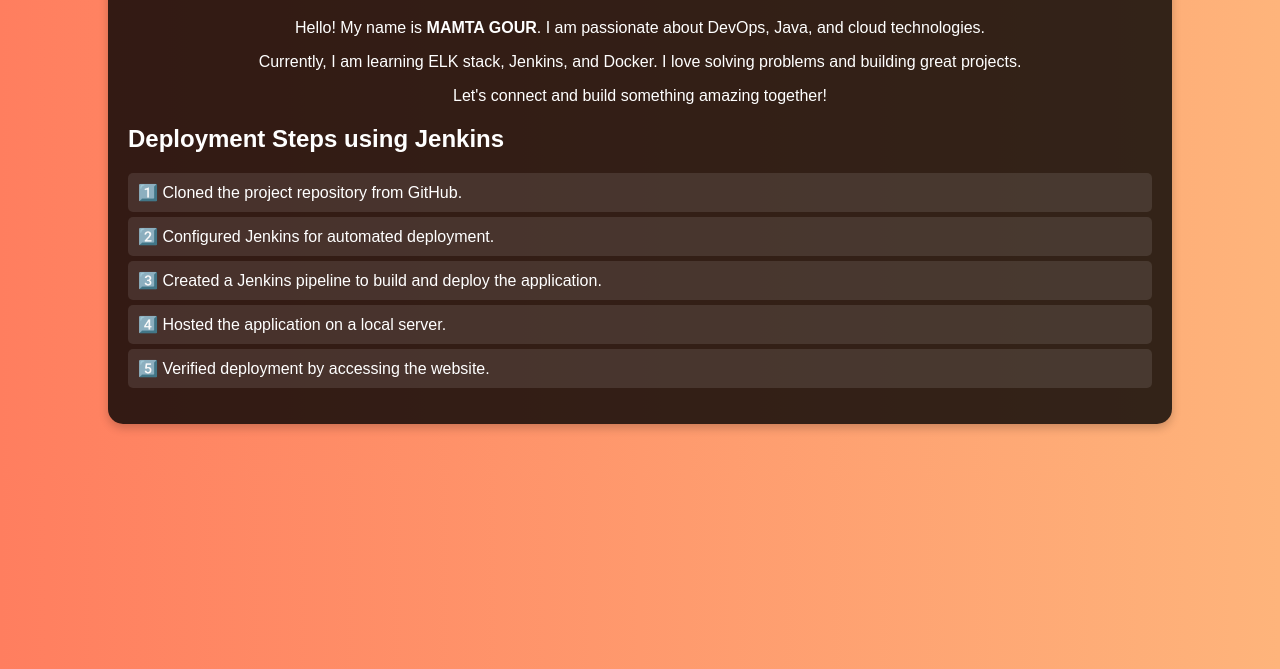
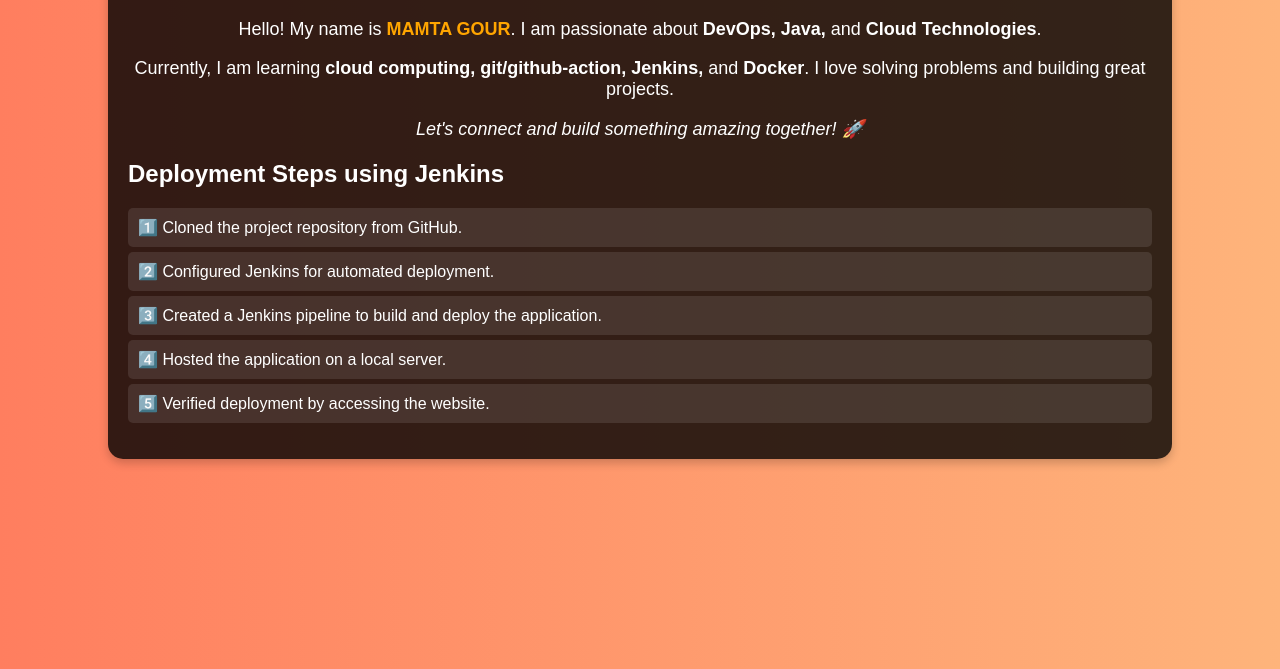
Before and after one commit to mamtagour1999/simple-web-app, a plain HTML site: page index.html in a window 1280 px wide. Shown: the part 131-800 px from the top of the page. Drawn offline with Linux system fonts and the light colour scheme.

Commit message:
Update index.html

```diff
--- a/index.html
+++ b/index.html
@@ -42,10 +42,19 @@
 </head>
 <body>
     <div class="container">
-        <h1>Welcome to My DevOps Project</h1>
-        <p>Hello! My name is <b>MAMTA GOUR</b>. I am passionate about DevOps, Java, and cloud technologies.</p>
-        <p>Currently, I am learning ELK stack, Jenkins, and Docker. I love solving problems and building great projects.</p>
-        <p>Let's connect and build something amazing together!</p>
+        <h1 style="color: #FFD700; text-align: center;">Welcome to My DevOps Project</h1>
+<p style="text-align: center; font-size: 18px;">
+    Hello! My name is <b style="color: #FFA500;">MAMTA GOUR</b>.
+    I am passionate about <b>DevOps, Java,</b> and <b>Cloud Technologies</b>.
+</p>
+<p style="text-align: center; font-size: 18px;">
+    Currently, I am learning <b>cloud computing, git/github-action, Jenkins,</b> and <b>Docker</b>.
+    I love solving problems and building great projects.
+</p>
+<p style="text-align: center; font-size: 18px; font-style: italic;">
+    Let's connect and build something amazing together! 🚀
+</p>
+
 
         <div class="steps">
             <h2>Deployment Steps using Jenkins</h2>
```
